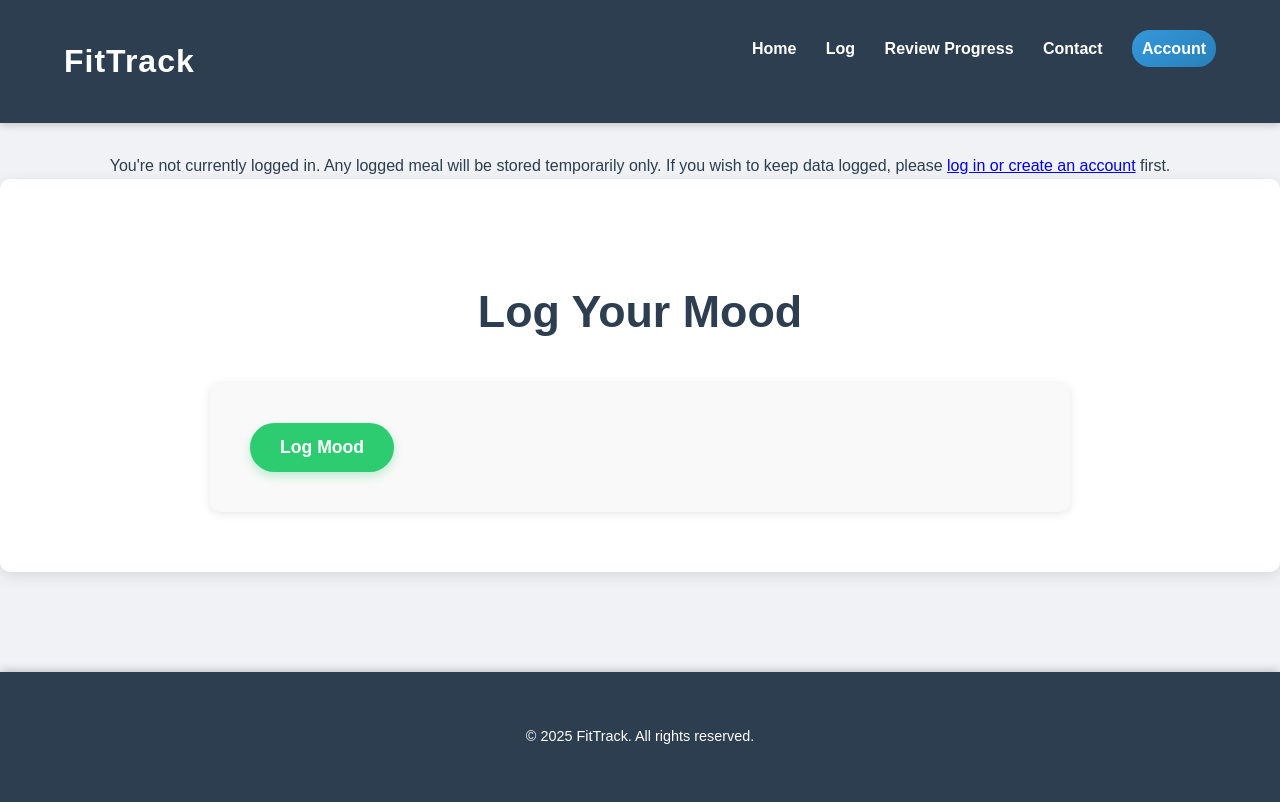
After one commit to alexis-sammut/FitTrack-database-assignment, a Flask app: page /log_mood in a window 1280 px wide. The commit adds this page. Run offline with Flask 3, Linux system fonts and the light colour scheme.

Commit message:
show ingredients nutrients swapped for drop down + created mood pages

```diff
--- a/routes.py
+++ b/routes.py
@@ -1,6 +1,6 @@
 from flask import render_template, request, redirect, url_for, session, jsonify, flash, get_flashed_messages
 from app import app, db
-from models import User, WorkoutLogged, MealsLogged, LoggedIngredient, DayLogged
+from models import User, WorkoutLogged, MealsLogged, LoggedIngredient, MoodsLogged
 import json
 import time
 import datetime
@@ -278,6 +278,20 @@ def contact():
 
     return render_template('contact.html')
 
+@app.route('/log_mood', methods=['GET'])
+def log_mood():
+
+    """Renders the Log Mood page."""
+
+    return render_template('log_mood.html')
+
+@app.route('/review_mood', methods=['GET'])
+def review_mood():
+
+    """Renders the Review Mood page."""
+
+    return render_template('log_mood.html')
+
 @app.route('/authentification', methods=['GET'])
 def authentification():
 
--- a/static/css/style.css
+++ b/static/css/style.css
@@ -832,6 +832,11 @@ footer {
   font-size: 0.9rem;
 }
 
+
+
+
+
+
 /* Media ports */
 @media (max-width: 768px) {
   header h1 {
--- a/static/js/script.js
+++ b/static/js/script.js
@@ -476,9 +476,6 @@ document.addEventListener("DOMContentLoaded", () => {
     });
   }
 
-
-
-
   // Review pages
   const workoutReviewPage = document.getElementById("review_workouts");
   const mealReviewPage = document.getElementById("review_meals");
@@ -748,7 +745,6 @@ document.addEventListener("DOMContentLoaded", () => {
         div.classList.add("hidden");
       });
 
-
       if (selectedValue) {
         const statsDivToShow = document.getElementById(
           selectedValue.toLowerCase().replace(/\s/g, "") + "Stats"
@@ -776,8 +772,7 @@ document.addEventListener("DOMContentLoaded", () => {
   if (mealReviewPage) {
     const meals = typeof mealsData !== "undefined" ? mealsData : [];
 
-    //Function to display Meals into the Review page
-
+    // Function to display Meals into the Review page
     function displayLoggedMeals() {
       const container = document.getElementById("mealList");
       if (!container) return;
@@ -796,26 +791,8 @@ document.addEventListener("DOMContentLoaded", () => {
         mealEl.dataset.id = meal.id;
         mealEl.dataset.type = "meal";
 
-        const itemsHtml = meal.items
-          .map(
-            (item) => `
-                <h4 class="review-headers"><button type="button" class="show-more-button">${item.name} &gt;</button></h4>
-                <div class="stats-grid-meal">
-                    <div class="stat-box amount-colour"><p>Amount</p><div class="data"><span class="stat-value">${item.amount}</span><span class="unit">g</span></div></div>
-                    <div class="stat-box fat-colour"><p>Fat</p><div class="data"><span class="stat-value">${item.fat_total_g}</span><span class="unit">g</span></div></div>
-                    <div class="stat-box fat-colour"><p>Saturated Fat</p><div class="data"><span class="stat-value">${item.fat_saturated_g}</span><span class="unit">g</span></div></div>
-                    <div class="stat-box carbs-colour"><p>Carbs</p><div class="data"><span class="stat-value">${item.carbohydrates_total_g}</span><span class="unit">g</span></div></div>
-                    <div class="stat-box carbs-colour"><p>Fiber</p><div class="data"><span class="stat-value">${item.fiber_g}</span><span class="unit">g</span></div></div>
-                    <div class="stat-box carbs-colour"><p>Sugar</p><div class="data"><span class="stat-value">${item.sugar_g}</span><span class="unit">g</span></div></div>
-                    <div class="stat-box micronutrients-colour"><p>Sodium</p><div class="data"><span class="stat-value">${item.sodium_mg}</span><span class="unit">mg</span></div></div>
-                    <div class="stat-box micronutrients-colour"><p>Potassium</p><div class="data"><span class="stat-value">${item.potassium_mg}</span><span class="unit">mg</span></div></div>
-                    <div class="stat-box micronutrients-colour"><p>Cholesterol</p><div class="data"><span class="stat-value">${item.cholesterol_mg}</span><span class="unit">mg</span></div></div>
-                </div>
-            `
-          )
-          .join("");
-
-        mealEl.innerHTML = `
+        // Build the main meal stats HTML
+        const mainStatsHtml = `
       <div class="logged-item-header">
         <h3 class="review-headers">${
           meal.name.charAt(0).toUpperCase() + meal.name.slice(1)
@@ -854,11 +831,69 @@ document.addEventListener("DOMContentLoaded", () => {
           meal.totalNutrients.cholesterol_mg
         }</span><span class="unit">mg</span></div></div>
       </div>
-              <h4 class="review-headers"><button type="button" class="show-more-button">Show nutrients per item &gt;</button></h4>
-              <div>${itemsHtml}</div>
     `;
+
+        // Create the dropdown and details container
+        const ingredientsHtml = `
+      <div class="form-group review-workout">
+        <select id="ingredient-select-${meal.id}" class="ingredient-dropdown">
+          <option value="">-- Choose an ingredient --</option>
+          ${meal.items
+            .map(
+              (item, index) => `<option value="${index}">${item.name}</option>`
+            )
+            .join("")}
+        </select>
+      </div>
+      <div id="ingredient-details-${meal.id}" class="stats-grid-meal hidden">
+        </div>
+    `;
+
+        mealEl.innerHTML = mainStatsHtml + ingredientsHtml;
         container.appendChild(mealEl);
       });
+
+      // Attach event listeners to the new dropdowns
+      document.querySelectorAll(".ingredient-dropdown").forEach((dropdown) => {
+        dropdown.addEventListener("change", (e) => {
+          const selectedIndex = e.target.value;
+          const mealEl = e.target.closest(".logged-item-container");
+          const mealId = mealEl.dataset.id;
+          const mealData = meals.find((m) => m.id == mealId);
+          const ingredientDetailsContainer = document.getElementById(
+            `ingredient-details-${mealId}`
+          );
+
+          // If an ingredient is selected
+          if (selectedIndex !== "") {
+            const selectedIngredient = mealData.items[selectedIndex];
+            populateIngredientDetails(
+              ingredientDetailsContainer,
+              selectedIngredient
+            );
+            ingredientDetailsContainer.classList.remove("hidden");
+          } else {
+            // If "Choose an ingredient" is selected
+            ingredientDetailsContainer.classList.add("hidden");
+            ingredientDetailsContainer.innerHTML = "";
+          }
+        });
+      });
+    }
+
+    // New function to populate the ingredient details container
+    function populateIngredientDetails(container, item) {
+      container.innerHTML = `
+    <div class="stat-box amount-colour"><p>Amount</p><div class="data"><span class="stat-value">${item.amount}</span><span class="unit">g</span></div></div>
+    <div class="stat-box fat-colour"><p>Fat</p><div class="data"><span class="stat-value">${item.fat_total_g}</span><span class="unit">g</span></div></div>
+    <div class="stat-box fat-colour"><p>Saturated Fat</p><div class="data"><span class="stat-value">${item.fat_saturated_g}</span><span class="unit">g</span></div></div>
+    <div class="stat-box carbs-colour"><p>Carbs</p><div class="data"><span class="stat-value">${item.carbohydrates_total_g}</span><span class="unit">g</span></div></div>
+    <div class="stat-box carbs-colour"><p>Fiber</p><div class="data"><span class="stat-value">${item.fiber_g}</span><span class="unit">g</span></div></div>
+    <div class="stat-box carbs-colour"><p>Sugar</p><div class="data"><span class="stat-value">${item.sugar_g}</span><span class="unit">g</span></div></div>
+    <div class="stat-box micronutrients-colour"><p>Sodium</p><div class="data"><span class="stat-value">${item.sodium_mg}</span><span class="unit">mg</span></div></div>
+    <div class="stat-box micronutrients-colour"><p>Potassium</p><div class="data"><span class="stat-value">${item.potassium_mg}</span><span class="unit">mg</span></div></div>
+    <div class="stat-box micronutrients-colour"><p>Cholesterol</p><div class="data"><span class="stat-value">${item.cholesterol_mg}</span><span class="unit">mg</span></div></div>
+  `;
     }
 
     // Function to remove logged workout/meals
@@ -1004,14 +1039,6 @@ document.addEventListener("DOMContentLoaded", () => {
       }
     });
   }
-
-
-
-
-
-
-
-
 
   // Functions to work across mutliple pages
   // Function to clear form inputs for Log Workout, Log Meal and Contact form
@@ -1193,4 +1220,7 @@ document.addEventListener("DOMContentLoaded", () => {
         break;
     }
   }
+
+
+
 });
--- a/templates/base.html
+++ b/templates/base.html
@@ -26,7 +26,7 @@
               <ul class="submenu">
                 <li><a href="/log_workout">Log Workout</a></li>
                 <li><a href="/log_meal">Log Meal</a></li>
-                <li><a href="">Log Mood?</a></li>
+                <li><a href="/log_mood">Log Mood</a></li>
               </ul>
             </li>
             <li class="has-submenu">
@@ -34,7 +34,7 @@
               <ul class="submenu">
                 <li><a href="/review_workouts">Review Workouts</a></li>
                 <li><a href="/review_meals">Review Meals</a></li>
-                <li><a href="">Review Mood?</a></li>
+                <li><a href="/review_mood">Review Mood</a></li>
               </ul>
             </li>
             <li><a href="/contact">Contact</a></li>
--- /dev/null
+++ b/templates/log_mood.html
@@ -0,0 +1,22 @@
+{% extends "base.html" %} {% block main %} {% if not user %}
+<div class="logout-banner">
+  You're not currently logged in. Any logged meal will be stored temporarily
+  only. If you wish to keep data logged, please
+  <a href="{{ url_for('authentification') }}">log in or create an account</a>
+  first.
+</div>
+{% endif %}
+<section id="log-mood" class="section">
+  <div class="container">
+    <h2>Log Your Mood</h2>
+    <form
+      id="MoodForm"
+      class="data-form"
+      action="{{ url_for('log_mood') }}"
+      method="POST"
+    >
+<button type="submit" class="button">Log Mood</button>
+</form>
+  </div>
+</section>
+{% endblock %}
```
Also changed, not shown: models.py (+7 -7 lines), templates/log_workout.html (+3 -6 lines), templates/review_mood.html (added, +18 -0 lines). Lines whose indentation alone changed are shown as unchanged.
